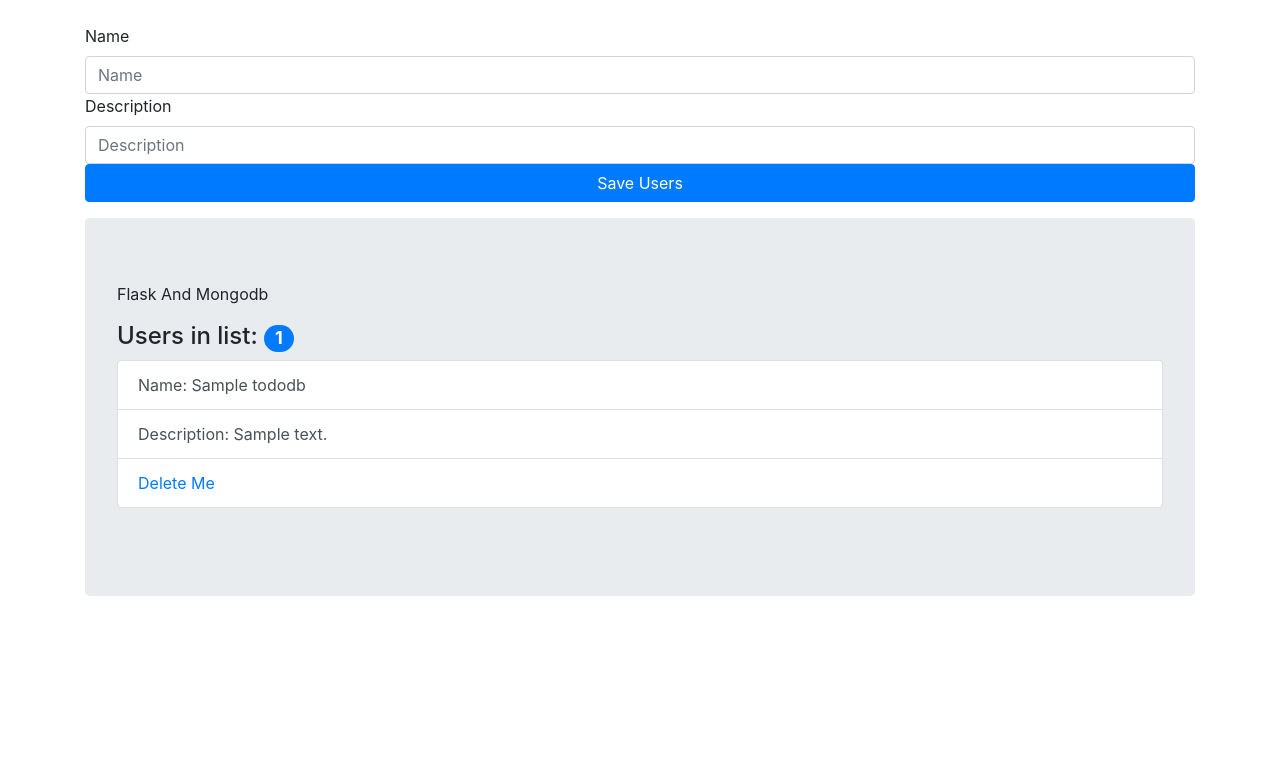
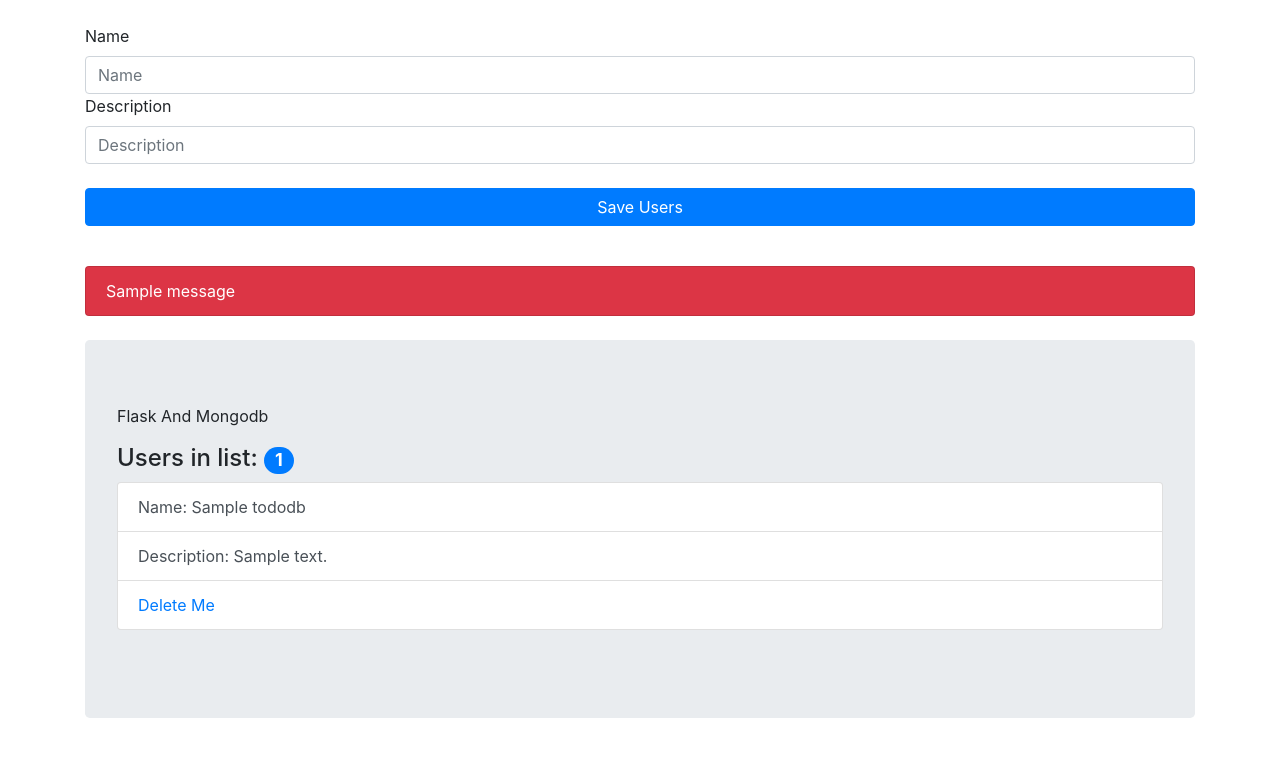
Before and after one commit to mmarconm/flask_mongo, a Flask app: page / in a window 1280 px wide. Shown: the top 757 px of the page. Run offline with Flask 2, Linux system fonts and the light colour scheme; one stand-in notice (Sample message) is shown; a database or web service that is not in the repository returns one stand-in record (values such as "Sample title"); some libraries are stand-ins or nearby versions.

Commit message:
added flash message

```diff
--- a/app.py
+++ b/app.py
@@ -1,8 +1,9 @@
-from flask import Flask, redirect, url_for, request, render_template
+from flask import Flask, redirect, url_for, request, render_template, flash
 from pymongo import MongoClient
 from uuid import uuid4
 
 app = Flask(__name__)
+app.secret_key = 'Secret'
 
 client = MongoClient('192.168.0.103')
 db = client.tododb
@@ -32,6 +33,7 @@ def new():
     else:
         return redirect(url_for('todo'))
 
+    flash('User Saved !')
     return redirect(url_for('todo'))
 
 @app.route('/delete/<string:id>', methods=['POST', 'GET'])
@@ -41,6 +43,7 @@ def delete(id):
             "id": id
         }
         db.tododb.remove(item_doc)
+        flash("User Deleted !")
         return redirect(url_for('todo'))
 
     return 'Wrong'
--- a/templates/todo.html
+++ b/templates/todo.html
@@ -9,6 +9,7 @@
 </head>
 <body>
   <div class="container">
+
     <br>
     <div class="">
       <form class="form-group" action="{{ url_for('new') }}" method="POST">
@@ -16,11 +17,24 @@
         <input class="form-control" type="text" name="name" placeholder="Name"></input>
         <label for="">Description</label>
         <input class="form-control" type="text" name="description" placeholder="Description"></input>
+        <br>
         <input class="btn btn-primary btn-block" type="submit" value="Save Users"></input>
       </form>
 
     </div>
-
+    <br>
+    <div class="flash">
+      {% with messages = get_flashed_messages() %}
+      {% if messages %}
+      <ul class=list-group>
+        {% for message in messages %}
+        <li class="list-group-item bg-danger" style="color: white">{{ message }}</li>
+        {% endfor %}
+      </ul>
+      {% endif %}
+      {% endwith %}
+    </div>
+    <br>
     <div class="jumbotron">
       <p>Flask And Mongodb</p>
       <h4>Users in list: <span class="badge badge-primary badge-pill">{{ count }}</span></h4>
```
